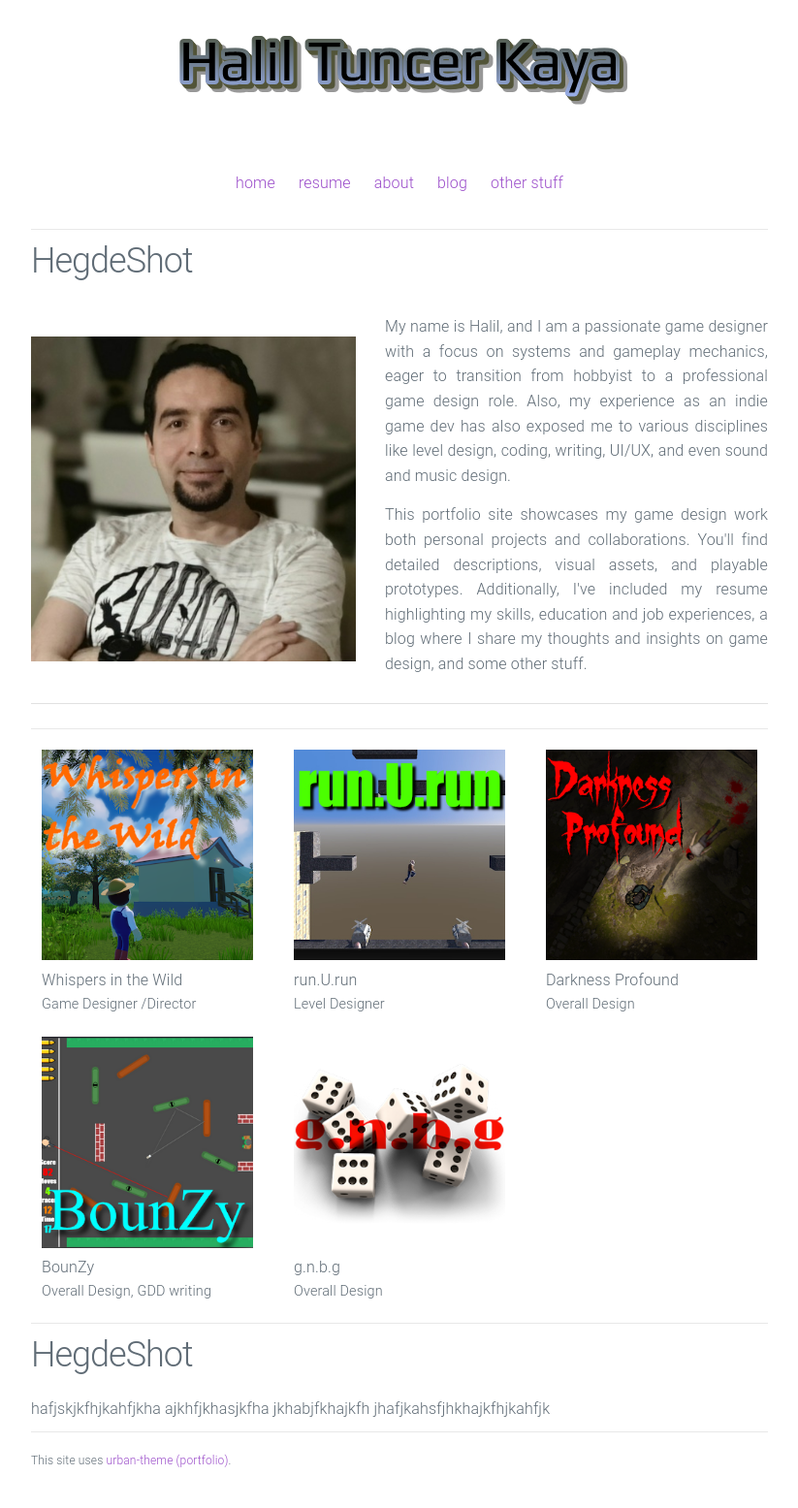
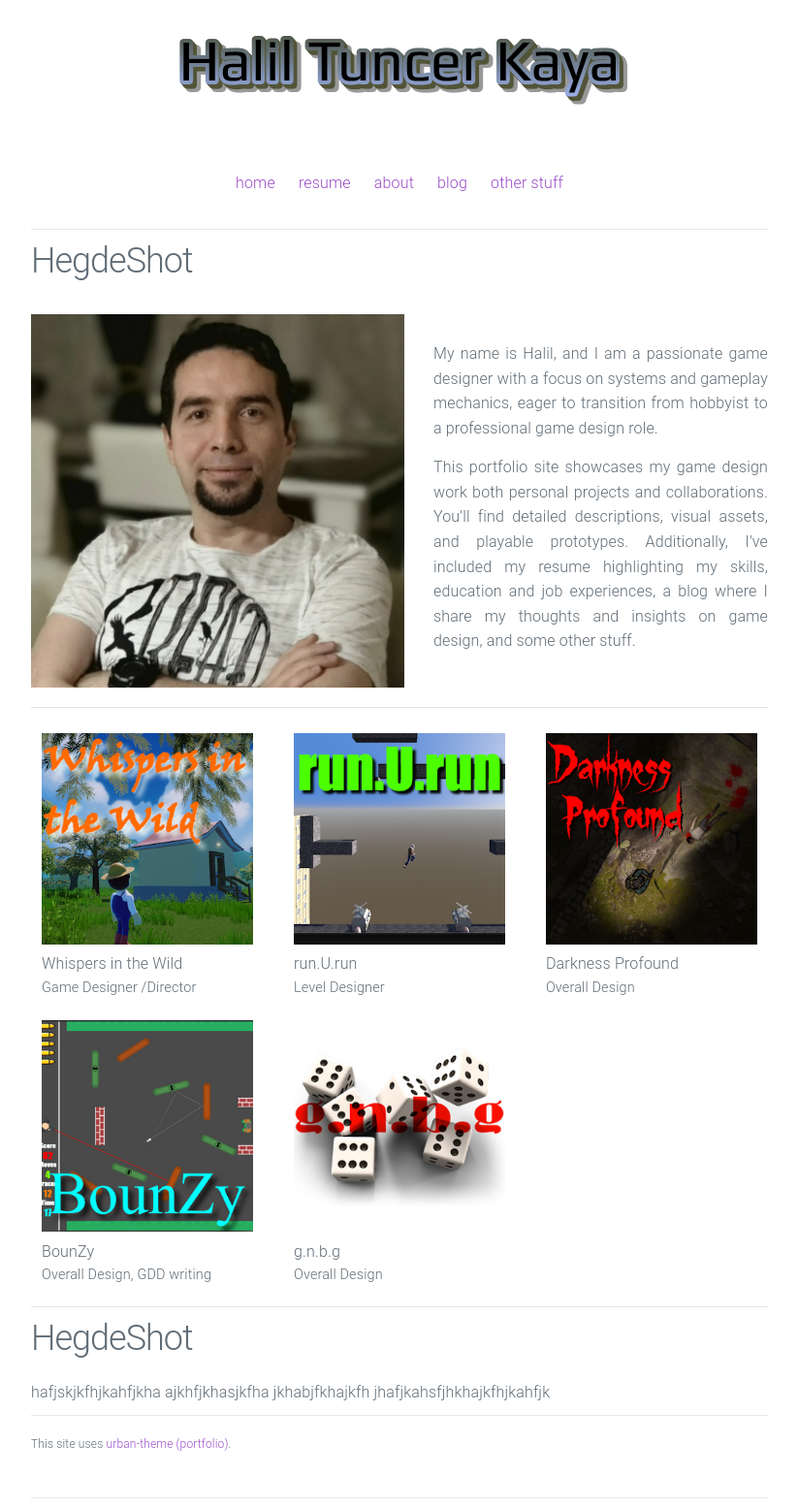
Before and after one commit to htramu/htk.github.io, a Jekyll site: the page built from index.html, in a window 1280 px wide. Shown: the whole page at 97% size, without its empty margins (228-1051 px from the left). Built offline with Jekyll 4.4.1, drawn with Linux system fonts in a browser that asks for light colours.

Commit message:
Update home.html

```diff
--- a/_layouts/home.html
+++ b/_layouts/home.html
@@ -20,12 +20,12 @@
 
 			<table border="0" cellspacing="0" cellpadding="0">
 				<tr>
-					<td width="350">
+					<td width="400">
 						<img src="/assets/aboutme.jpg" alt="About Me Image">
 					</td>
 					<td>
 						<p>
-							My name is Halil, and I am a passionate game designer with a focus on systems and gameplay mechanics, eager to transition from hobbyist to a professional game design role. Also, my experience as an indie game dev has also exposed me to various disciplines like level design, coding, writing, UI/UX, and even sound and music design.
+							My name is Halil, and I am a passionate game designer with a focus on systems and gameplay mechanics, eager to transition from hobbyist to a professional game design role.
 						</p>
 						<p>
 							This portfolio site showcases my game design work both personal projects and collaborations. You'll find detailed descriptions, visual assets, and playable prototypes. Additionally, I've included my resume highlighting my skills, education and job experiences, a blog where I share my thoughts and insights on game design, and some other stuff.
@@ -34,10 +34,6 @@
 				</tr>
 
 			</table>
-
-
-		</div>
-
 
 		{{ content }}
 
```
